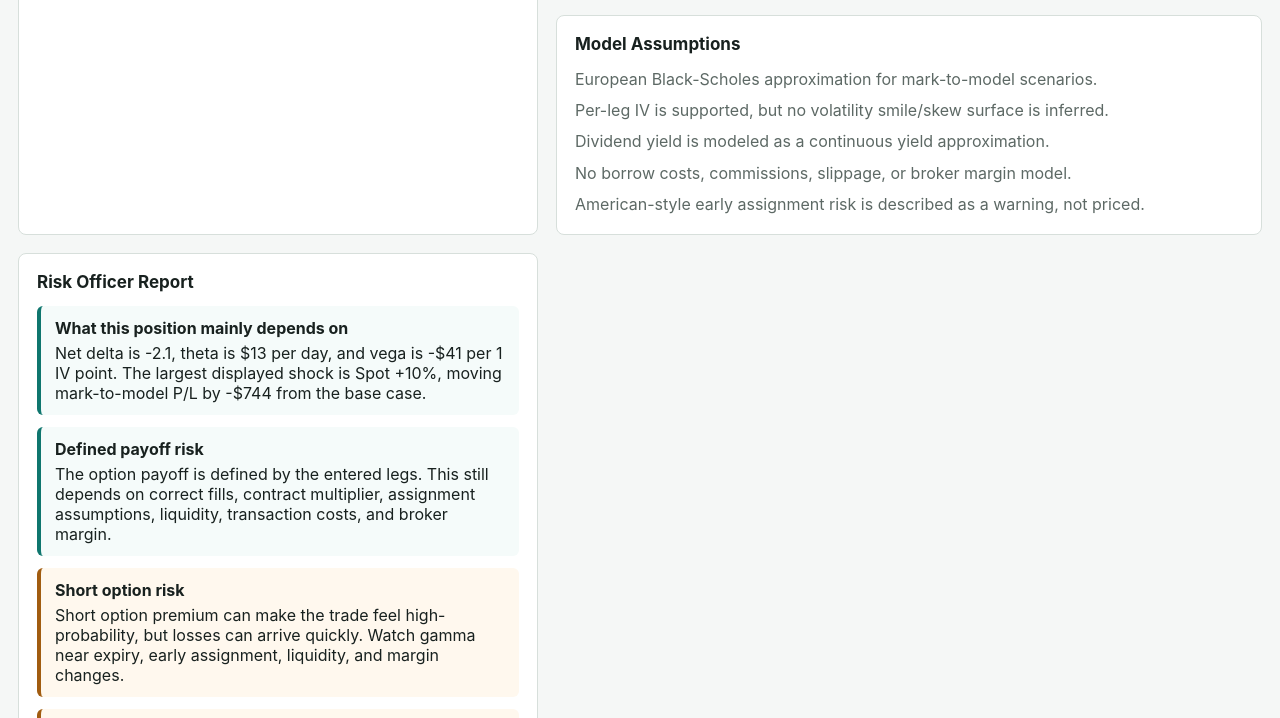
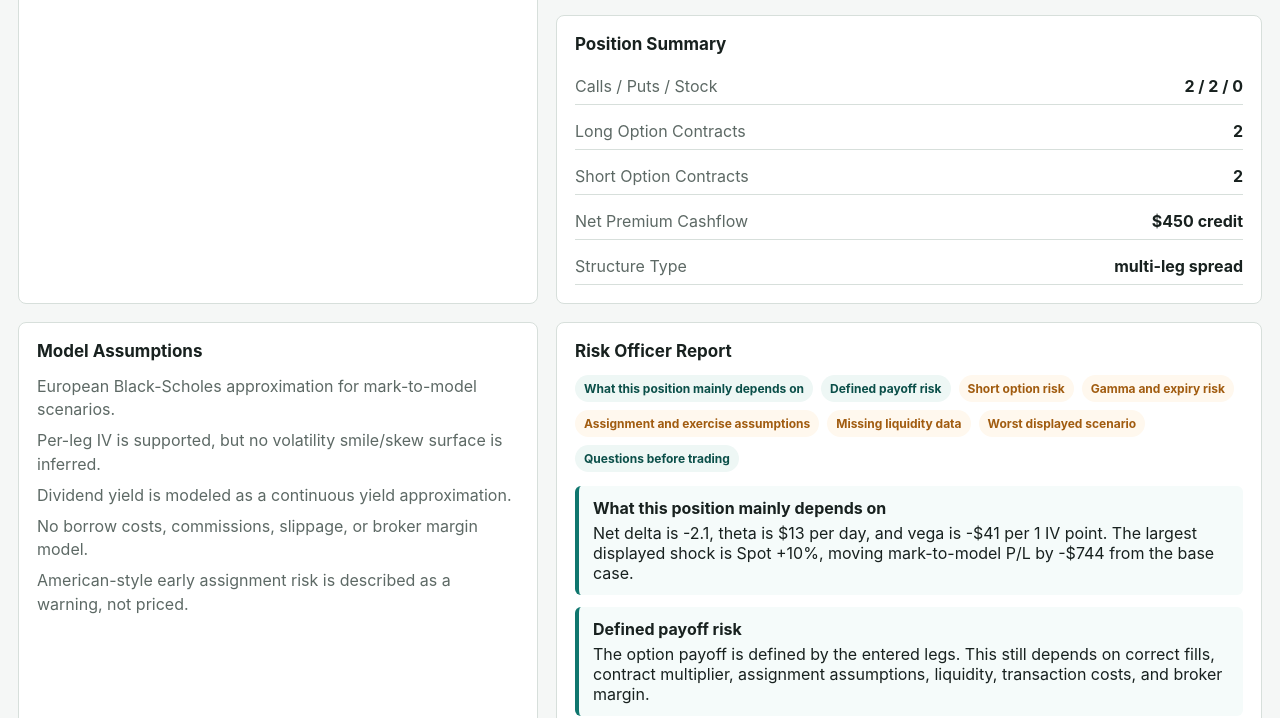
Before and after one commit to rafalwronapl/options-strategy-risk-explainer, a website: page index.html in a window 1280 px wide. Shown: the part 2058-2776 px from the top of the page. Drawn offline with Linux system fonts and the light colour scheme.

Commit message:
Add position summary and risk flags

```diff
--- a/app.js
+++ b/app.js
@@ -5,6 +5,8 @@ const reportEl = document.getElementById("riskReport");
 const validationEl = document.getElementById("validation");
 const exposureEl = document.getElementById("exposure");
 const comparisonEl = document.getElementById("comparison");
+const positionSummaryEl = document.getElementById("positionSummary");
+const riskFlagsEl = document.getElementById("riskFlags");
 const chart = document.getElementById("payoffChart");
 const ctx = chart.getContext("2d");
 
@@ -602,6 +604,28 @@ function renderExposure(legs, market, netGreeks) {
   ].map(([label, value]) => `<div class="metric"><span>${label}</span><strong>${value}</strong></div>`).join("");
 }
 
+function renderPositionSummary(legs, market) {
+  const calls = legs.filter((leg) => leg.type === "call");
+  const puts = legs.filter((leg) => leg.type === "put");
+  const stocks = legs.filter((leg) => leg.type === "stock");
+  const shortOptions = legs.filter((leg) => leg.side === "short" && leg.type !== "stock");
+  const longOptions = legs.filter((leg) => leg.side === "long" && leg.type !== "stock");
+  const netPremium = legs.reduce((sum, leg) => {
+    if (leg.type === "stock") return sum;
+    return sum + (-signed(leg) * leg.premium * leg.qty * market.multiplier);
+  }, 0);
+  const rows = [
+    ["Calls / Puts / Stock", `${calls.length} / ${puts.length} / ${stocks.length}`],
+    ["Long Option Contracts", longOptions.reduce((sum, leg) => sum + leg.qty, 0).toFixed(0)],
+    ["Short Option Contracts", shortOptions.reduce((sum, leg) => sum + leg.qty, 0).toFixed(0)],
+    ["Net Premium Cashflow", `${money(netPremium)} ${netPremium >= 0 ? "credit" : "debit"}`],
+    ["Structure Type", shortOptions.length && longOptions.length ? "multi-leg spread" : shortOptions.length ? "short premium" : "long premium / stock"],
+  ];
+  positionSummaryEl.innerHTML = rows.map(([label, value]) => `
+    <div class="summaryItem"><span>${label}</span><strong>${value}</strong></div>
+  `).join("");
+}
+
 function reportBlocks(legs, market, risk, netGreeks, scenarios) {
   const hasShortOption = legs.some((leg) => leg.side === "short" && leg.type !== "stock");
   const hasShortGamma = netGreeks.gamma < -0.05;
@@ -725,6 +749,9 @@ function reportBlocks(legs, market, risk, netGreeks, scenarios) {
 }
 
 function renderReport(blocks) {
+  riskFlagsEl.innerHTML = blocks.map((block) => `
+    <span class="riskFlag ${block.level}">${block.title}</span>
+  `).join("");
   reportEl.innerHTML = blocks.map((block) => `
     <div class="reportBlock ${block.level}">
       <strong>${block.title}</strong>
@@ -751,6 +778,7 @@ function render() {
   renderScenarios(scenarios);
   renderComparison(scenarios, market);
   renderExposure(legs, market, netGreeks);
+  renderPositionSummary(legs, market);
   renderReport(reportBlocks(legs, market, risk, netGreeks, scenarios));
 }
 
--- a/index.html
+++ b/index.html
@@ -123,6 +123,11 @@
     </section>
 
     <section class="panel">
+      <h2>Position Summary</h2>
+      <div id="positionSummary" class="summaryList"></div>
+    </section>
+
+    <section class="panel">
       <h2>Model Assumptions</h2>
       <div class="assumptions">
         <div>European Black-Scholes approximation for mark-to-model scenarios.</div>
@@ -135,6 +140,7 @@
 
     <section class="panel">
       <h2>Risk Officer Report</h2>
+      <div id="riskFlags" class="riskFlags"></div>
       <div id="riskReport" class="report"></div>
     </section>
   </main>
--- a/styles.css
+++ b/styles.css
@@ -246,6 +246,27 @@ canvas {
   gap: 10px;
 }
 
+.summaryList {
+  display: grid;
+  gap: 8px;
+}
+
+.summaryItem {
+  display: flex;
+  justify-content: space-between;
+  gap: 16px;
+  border-bottom: 1px solid var(--line);
+  padding: 8px 0;
+}
+
+.summaryItem span {
+  color: var(--muted);
+}
+
+.summaryItem strong {
+  text-align: right;
+}
+
 .metric {
   border: 1px solid var(--line);
   border-radius: 8px;
@@ -331,6 +352,32 @@ th {
 .report {
   display: grid;
   gap: 12px;
+}
+
+.riskFlags {
+  display: flex;
+  flex-wrap: wrap;
+  gap: 8px;
+  margin-bottom: 14px;
+}
+
+.riskFlag {
+  border-radius: 999px;
+  padding: 6px 9px;
+  font-size: 12px;
+  font-weight: 750;
+  background: #eef7f5;
+  color: var(--accentDark);
+}
+
+.riskFlag.warn {
+  background: #fff8ee;
+  color: var(--warn);
+}
+
+.riskFlag.danger {
+  background: #fff1f1;
+  color: var(--danger);
 }
 
 .assumptions {
```
